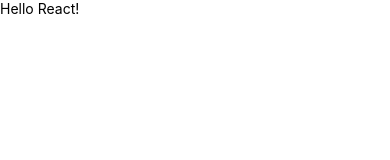
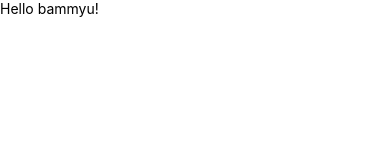
Before and after one commit to darkmyu/rn-book, a React Native app in the folder LearnReactNative/: screen / in a window 390 px wide. Shown: the top 160 px of the page. Built offline with nearby package versions, Linux system fonts and the light colour scheme.

Commit message:
컴포넌트 생성

```diff
--- a/LearnReactNative/App.tsx
+++ b/LearnReactNative/App.tsx
@@ -1,12 +1,11 @@
 import React from 'react';
-import {SafeAreaView, Text, View} from 'react-native';
+import {SafeAreaView} from 'react-native';
+import Greeting from './src/components/Greeting';
 
 function App() {
   return (
     <SafeAreaView>
-      <View>
-        <Text>Hello React!</Text>
-      </View>
+      <Greeting name="bammyu" />
     </SafeAreaView>
   );
 }
--- /dev/null
+++ b/LearnReactNative/src/components/Greeting.tsx
@@ -0,0 +1,16 @@
+import React from 'react';
+import {Text, View} from 'react-native';
+
+interface Props {
+  name: string;
+}
+
+function Greeting({name}: Props) {
+  return (
+    <View>
+      <Text>Hello {name}!</Text>
+    </View>
+  );
+}
+
+export default Greeting;
```
